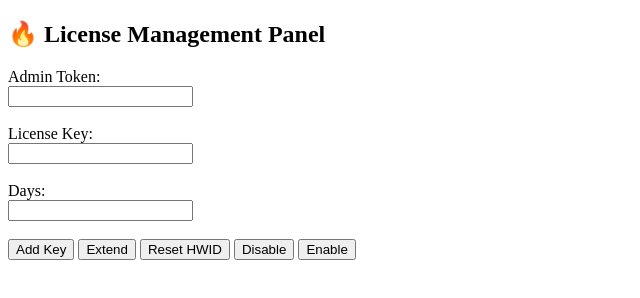
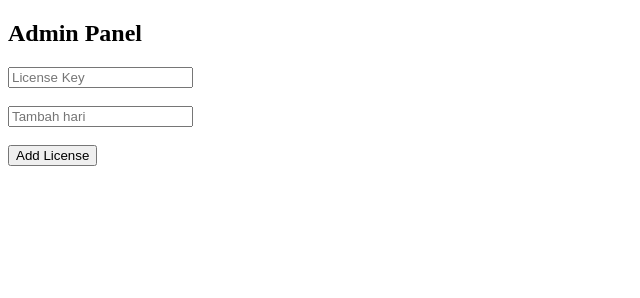
Before and after one commit to FakeHackers/ce-license-api, a website: page public/admin/index.html in a window 1280 px wide. Shown: the whole page, without its empty margins (0-640 px from the left). Drawn offline with Linux system fonts and the light colour scheme.

Commit message:
Update title and simplify license management UI

```diff
--- a/public/admin/index.html
+++ b/public/admin/index.html
@@ -1,30 +1,18 @@
 <!DOCTYPE html>
 <html>
 <head>
-  <title>License Panel</title>
   <meta charset="utf-8">
+  <title>Admin License</title>
 </head>
 <body>
+  <h2>Admin Panel</h2>
 
-<h2>🔥 License Management Panel</h2>
+  <input id="key" placeholder="License Key"><br><br>
+  <input id="days" type="number" placeholder="Tambah hari"><br><br>
+  <button onclick="addKey()">Add License</button>
 
-<label>Admin Token:</label><br>
-<input id="token"><br><br>
+  <pre id="out"></pre>
 
-<label>License Key:</label><br>
-<input id="key"><br><br>
-
-<label>Days:</label><br>
-<input id="days" type="number"><br><br>
-
-<button onclick="addKey()">Add Key</button>
-<button onclick="extendKey()">Extend</button>
-<button onclick="resetHWID()">Reset HWID</button>
-<button onclick="disableKey()">Disable</button>
-<button onclick="enableKey()">Enable</button>
-
-<pre id="output"></pre>
-
-<script src="app.js"></script>
+  <script src="app.js"></script>
 </body>
 </html>
```
